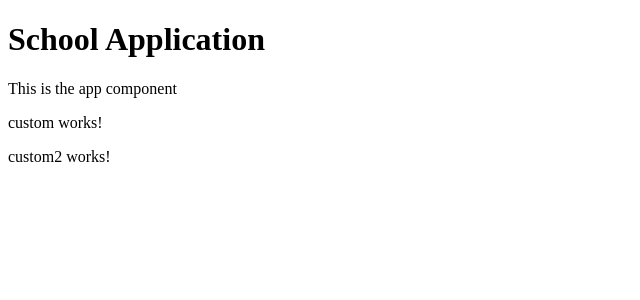
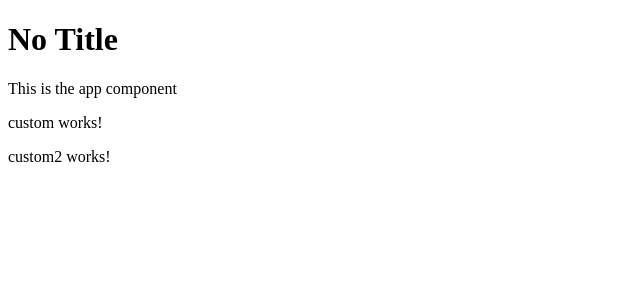
Before and after one commit to ShareghYusefi/school-client, an Angular app: page / in a window 1280 px wide. Shown: the top 300 px of the page, without its empty margins (0-640 px from the left). Built offline with nearby package versions, Linux system fonts and the light colour scheme.

Commit message:
string interpolation & ngIf directive

```diff
--- a/src/app/app.html
+++ b/src/app/app.html
@@ -2,11 +2,16 @@
 <!-- A typescript font-end framework for building single page applications (SPA) -->
 
 <main>
-  <h1>{{ title }}</h1>
+  <!-- String Interpolation: {{}} is used to render dynamic content. We can even write Javacscript experssions in them. -->
+  <h1>{{ 1 > 3 ? title : "No Title" }}</h1>
   <p>This is the app component</p>
+
+  <!-- What are directives? -->
+  <!-- Directives are instructions which tells Angular to manipulate the DOM elements. -->
+  <!-- ngIf, ngFor, ngSwitch, ngStyle, ngClass -->
   <!-- using custom components -->
-  <custom></custom>
-  <custom2></custom2>
+  <custom *ngIf="2 > 1"></custom>
+  <custom2 *ngIf="2 < 3"></custom2>
 </main>
 
 <router-outlet />
```
